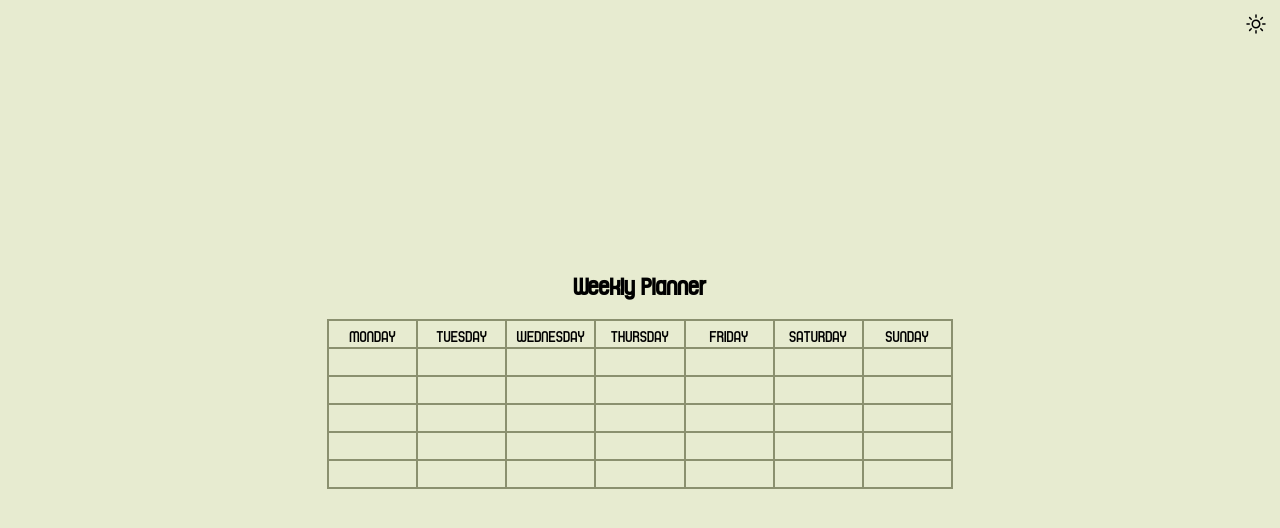
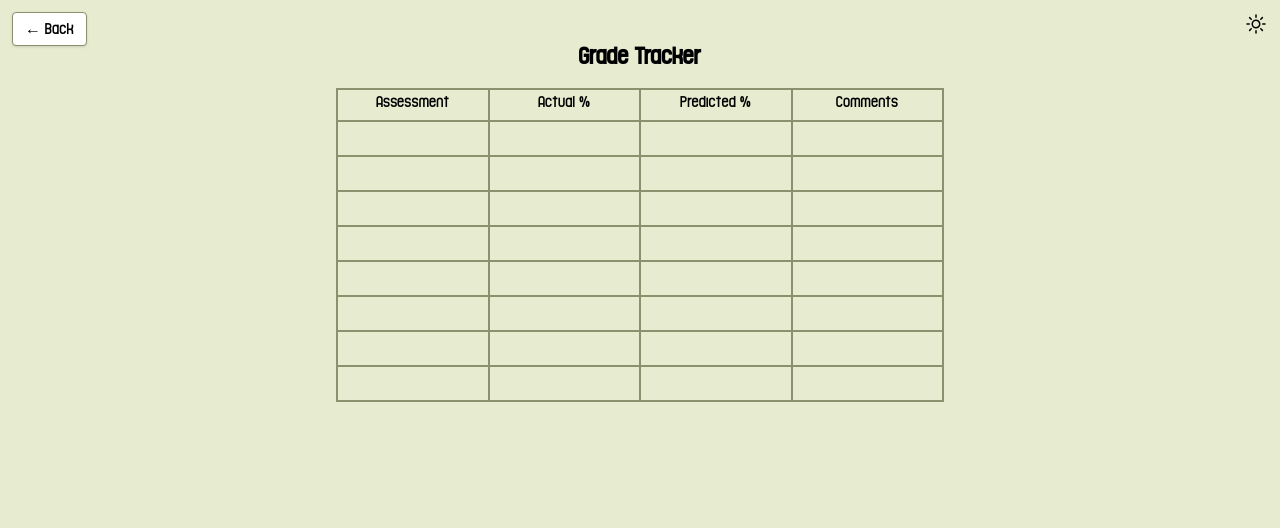
Before and after one commit to AdityaGarg1165/tanishk, a Next.js app: page /tracker in a window 1280 px wide. Shown: the top 528 px of the page. Built offline with nearby package versions, Linux system fonts and the light colour scheme.

Commit message:
added planner

```diff
--- a/app/page.jsx
+++ b/app/page.jsx
@@ -189,6 +189,11 @@ export default function TablePage() {
               onClick={() => router.push('/planner')}
               title="Go to Planner"
             />
+            <div
+              className="absolute top-2 right-0 w-12 h-12 cursor-pointer -translate-x-2 -translate-y-2"
+              onClick={() => router.push('/tracker')}
+              title="Go to Planner"
+            />
           </motion.div>
         </div>
       </motion.div>
--- a/app/planner/page.jsx
+++ b/app/planner/page.jsx
@@ -1,13 +1,25 @@
 'use client'
 import { useState } from "react";
 import { motion } from 'framer-motion'
+import { useRouter } from "next/navigation";
 
 export default function Planner() {
+  const router = useRouter();
   const [theme, setTheme] = useState("yellow");
+  const [plannerData, setPlannerData] = useState(
+    Array(5).fill(null).map(() => Array(7).fill(""))
+  );
+
   const themes = {
-    yellow: { bg: "#e7ebd0", border: "#8b906f", graph: "yellow_graph.png", m: "yellow_tree", l: "yellow_coin1", r: "yellow_coin2" },
-    blue: { bg: "#e2f4f8", border: "#6f7f90", graph: "blue_graph.png", m: "blue_fish", l: "blue_coin1", r: "blue_coin2" },
-    sand: { bg: "#efd5b4", border: "#8f7f6f", graph: "sand_graph.png", m: "sand_wheel", l: "sand_coin1", r: "sand_coin2" },
+    yellow: { bg: "#e7ebd0", border: "#8b906f" },
+    blue: { bg: "#e2f4f8", border: "#6f7f90" },
+    sand: { bg: "#efd5b4", border: "#8f7f6f" },
+  };
+
+  const handleChange = (row, col, value) => {
+    const updated = [...plannerData];
+    updated[row][col] = value;
+    setPlannerData(updated);
   };
 
   return (
@@ -15,12 +27,23 @@ export default function Planner() {
       className="flex justify-center items-center min-h-screen w-full relative overflow-hidden"
       style={{ backgroundColor: themes[theme].bg }}
     >
-      {/* Rotation for portrait mode */}
+      {/* Back Button */}
+      <motion.button
+        className="absolute top-3 right-3 bg-white px-3 py-1 rounded shadow text-sm"
+        onClick={() => router.back()}
+        initial={{ opacity: 0 }}
+        animate={{ opacity: 1 }}
+        transition={{ duration: 0.4 }}
+        style={{ fontFamily: "toon around" }}
+      >
+        ← Back
+      </motion.button>
+
       <div className="landscape-wrapper">
         {/* Theme Switcher */}
         <motion.div
           key={theme}
-          className="absolute right-3 top-3"
+          className="absolute left-3 top-3"
           initial={{ opacity: 0 }}
           animate={{ opacity: 1 }}
           transition={{ duration: 0.5, delay: 0.3 }}
@@ -40,7 +63,7 @@ export default function Planner() {
               d="M12 3v2.25m6.364.386-1.591 1.591M21 12h-2.25m-.386 6.364-1.591-1.591M12 18.75V21m-4.773-4.227-1.591 1.591M5.25 12H3m4.227-4.773L5.636 5.636M15.75 12a3.75 3.75 0 1 1-7.5 0 3.75 3.75 0 0 1 7.5 0Z"
             />
           </svg>
-          <div id="theme-menu" className="absolute right-0 mt-2 bg-white p-2 rounded shadow hidden z-50">
+          <div id="theme-menu" className="absolute left-0 mt-2 bg-white p-2 rounded shadow hidden z-50">
             {Object.keys(themes).map((t) => (
               <button
                 key={t}
@@ -90,8 +113,8 @@ export default function Planner() {
               }}
             >
               <thead>
-                <motion.tr className="grid grid-cols-7 ">
-                  {['MONDAY','TUESDAY','WEDNESDAY','THURSDAY','FRIDAY','SATURDAY','SUNDAY'].map((day, index) => (
+                <motion.tr className="grid grid-cols-7">
+                  {['MONDAY', 'TUESDAY', 'WEDNESDAY', 'THURSDAY', 'FRIDAY', 'SATURDAY', 'SUNDAY'].map((day, index) => (
                     <motion.th
                       key={index}
                       className="border text-center font-normal h-7"
@@ -100,15 +123,13 @@ export default function Planner() {
                       animate={{ opacity: 1, y: 0 }}
                       transition={{ duration: 0.5, delay: 1.2 + index * 0.1 }}
                     >
-                      <p style={{ fontFamily: "toon around" }} className="mt-1">
-                        {day}
-                      </p>
+                      <p style={{ fontFamily: "toon around" }} className="mt-1">{day}</p>
                     </motion.th>
                   ))}
                 </motion.tr>
               </thead>
               <tbody>
-                {Array(5).fill(0).map((_, rowIndex) => (
+                {plannerData.map((row, rowIndex) => (
                   <motion.tr
                     key={rowIndex}
                     className="grid grid-cols-7 h-7"
@@ -116,16 +137,22 @@ export default function Planner() {
                     animate={{ opacity: 1, y: 0 }}
                     transition={{ duration: 0.6, delay: 1.5 + rowIndex * 0.2 }}
                   >
-                    {Array(7).fill('').map((_, cellIndex) => (
+                    {row.map((cell, colIndex) => (
                       <motion.td
-                        key={cellIndex}
-                        className="border text-center h-7"
+                        key={colIndex}
+                        className="border text-center h-7 p-0"
                         style={{ borderColor: themes[theme].border }}
                         initial={{ opacity: 0, scale: 0.8 }}
                         animate={{ opacity: 1, scale: 1 }}
-                        transition={{ duration: 0.5, delay: 1.8 + cellIndex * 0.1 }}
+                        transition={{ duration: 0.5, delay: 1.8 + colIndex * 0.1 }}
                       >
-                        <p className="mt-1" style={{ fontFamily: "toon around" }} />
+                        <input
+                          type="text"
+                          value={cell}
+                          onChange={(e) => handleChange(rowIndex, colIndex, e.target.value)}
+                          className="w-full h-full text-center bg-transparent outline-none"
+                          style={{ fontFamily: "toon around" }}
+                        />
                       </motion.td>
                     ))}
                   </motion.tr>
@@ -154,6 +181,11 @@ export default function Planner() {
             overflow: hidden;
             position: absolute;
           }
+
+          .absolute {
+            position: fixed;
+            z-index: 50;
+          }
         }
       `}</style>
     </div>
--- a/app/tracker/page.jsx
+++ b/app/tracker/page.jsx
@@ -1,23 +1,52 @@
 'use client'
 import { useState } from "react";
+import { useRouter } from "next/navigation";
 import { motion } from 'framer-motion'
 
 export default function Tracker() {
+  const router = useRouter();
   const [theme, setTheme] = useState("yellow");
+  const [tableData, setTableData] = useState(
+    Array.from({ length: 8 }, () => ({
+      assessment: "",
+      actual: "",
+      predicted: "",
+      comments: "",
+    }))
+  );
+
   const themes = {
-    yellow: { bg: "#e7ebd0", border: "#8b906f", graph: "yellow_graph.png", m: "yellow_tree", l: "yellow_coin1", r: "yellow_coin2" },
-    blue: { bg: "#e2f4f8", border: "#6f7f90", graph: "blue_graph.png", m: "blue_fish", l: "blue_coin1", r: "blue_coin2" },
-    sand: { bg: "#efd5b4", border: "#8f7f6f", graph: "sand_graph.png", m: "sand_wheel", l: "sand_coin1", r: "sand_coin2" },
+    yellow: { bg: "#e7ebd0", border: "#8b906f" },
+    blue: { bg: "#e2f4f8", border: "#6f7f90" },
+    sand: { bg: "#efd5b4", border: "#8f7f6f" },
+  };
+
+  const headers = ["Assessment", "Actual %", "Predicted %", "Comments"];
+
+  const handleChange = (rowIdx, key, value) => {
+    const updated = [...tableData];
+    updated[rowIdx][key] = value;
+    setTableData(updated);
   };
 
   return (
     <div
-      className="flex justify-center items-center min-h-screen w-full relative overflow-hidden"
+      className="flex justify-center items-start py-10 min-h-screen w-full relative overflow-hidden"
       style={{ backgroundColor: themes[theme].bg }}
     >
-      {/* Rotation for portrait mode */}
-      <div className="landscape-wrapper">
-        {/* Theme Switcher */}
+      {/* Back Button */}
+      <motion.button
+        onClick={() => router.back()}
+        className="absolute left-3 top-3 bg-white border px-3 py-1 rounded shadow"
+        style={{ fontFamily: "toon around", borderColor: themes[theme].border }}
+        initial={{ opacity: 0, x: -20 }}
+        animate={{ opacity: 1, x: 0 }}
+        transition={{ duration: 0.5, delay: 0.3 }}
+      >
+        ← Back
+      </motion.button>
+
+      {/* Theme Toggle Button */}
       <motion.div
         key={theme}
         className="absolute right-3 top-3"
@@ -32,7 +61,7 @@ export default function Tracker() {
           strokeWidth={1.5}
           stroke="currentColor"
           className="size-6 cursor-pointer"
-            onClick={() => document.getElementById("theme-menu").classList.toggle("hidden")}
+          onClick={() => document.getElementById("theme-menu")?.classList.toggle("hidden")}
         >
           <path
             strokeLinecap="round"
@@ -47,7 +76,7 @@ export default function Tracker() {
               className="block w-full text-left px-4 py-2 hover:bg-gray-200"
               onClick={() => {
                 setTheme(t);
-                  document.getElementById("theme-menu").classList.add("hidden");
+                document.getElementById("theme-menu")?.classList.add("hidden");
               }}
             >
               {t.charAt(0).toUpperCase() + t.slice(1)}
@@ -56,33 +85,31 @@ export default function Tracker() {
         </div>
       </motion.div>
 
-        {/* Main Content */}
       <motion.div
         key={theme}
-          className="flex flex-col items-center gap-4 w-full max-w-screen-md px-4"
+        className="flex flex-col items-center gap-4 w-full max-w-screen-sm px-4"
         initial={{ opacity: 0 }}
         animate={{ opacity: 1 }}
         transition={{ duration: 0.8, delay: 0.5 }}
       >
-          {/* Heading */}
         <motion.h2
           key={theme}
           initial={{ opacity: 0, y: -10 }}
           animate={{ opacity: 1, y: 0 }}
           transition={{ duration: 0.6, delay: 0.8 }}
-            className="text-2xl font-semibold text-center -mt-10"
+          className="text-2xl font-semibold text-center"
           style={{ fontFamily: "toon around" }}
         >
-            Weekly Planner
+          Grade Tracker
         </motion.h2>
 
         <div className="overflow-x-auto w-full">
           <motion.table
             key={theme}
-              className="border-collapse border w-full max-w-[85%] mx-auto"
+            className="border-collapse border w-full mx-auto"
             style={{ borderColor: themes[theme].border }}
-              initial={{ opacity: 0, scale: 0.5, rotate: 0 }}
-              animate={{ opacity: 1, scale: 1, rotate: 360 }}
+            initial={{ opacity: 0, scale: 0.95 }}
+            animate={{ opacity: 1, scale: 1 }}
             transition={{
               duration: 0.8,
               delay: 1,
@@ -90,72 +117,45 @@ export default function Tracker() {
             }}
           >
             <thead>
-                <motion.tr className="grid grid-cols-7 ">
-                  {['MONDAY','TUESDAY','WEDNESDAY','THURSDAY','FRIDAY','SATURDAY','SUNDAY'].map((day, index) => (
-                    <motion.th
-                      key={index}
-                      className="border text-center font-normal h-7"
-                      style={{ borderColor: themes[theme].border }}
-                      initial={{ opacity: 0, y: -20 }}
-                      animate={{ opacity: 1, y: 0 }}
-                      transition={{ duration: 0.5, delay: 1.2 + index * 0.1 }}
+              <tr className="grid grid-cols-4">
+                {headers.map((header, i) => (
+                  <th
+                    key={i}
+                    className="border text-center font-medium h-8"
+                    style={{ borderColor: themes[theme].border, fontFamily: "toon around" }}
                   >
-                      <p style={{ fontFamily: "toon around" }} className="mt-1">
-                        {day}
-                      </p>
-                    </motion.th>
+                    {header}
+                  </th>
                 ))}
-                </motion.tr>
+              </tr>
             </thead>
             <tbody>
-                {Array(5).fill(0).map((_, rowIndex) => (
-                  <motion.tr
-                    key={rowIndex}
-                    className="grid grid-cols-7 h-7"
-                    initial={{ opacity: 0, y: 20 }}
-                    animate={{ opacity: 1, y: 0 }}
-                    transition={{ duration: 0.6, delay: 1.5 + rowIndex * 0.2 }}
+              {tableData.map((row, rowIdx) => (
+                <tr key={rowIdx} className="grid grid-cols-4">
+                  {headers.map((key, colIdx) => {
+                    const colKey = key.toLowerCase().replace(/\s/g, '');
+                    return (
+                      <td
+                        key={colIdx}
+                        className="border text-center p-1"
+                        style={{ borderColor: themes[theme].border }}
                       >
-                    {Array(7).fill('').map((_, cellIndex) => (
-                      <motion.td
-                        key={cellIndex}
-                        className="border text-center h-7"
-                        style={{ borderColor: themes[theme].border }}
-                        initial={{ opacity: 0, scale: 0.8 }}
-                        animate={{ opacity: 1, scale: 1 }}
-                        transition={{ duration: 0.5, delay: 1.8 + cellIndex * 0.1 }}
-                      >
-                        <p className="mt-1" style={{ fontFamily: "toon around" }} />
-                      </motion.td>
-                    ))}
-                  </motion.tr>
+                        <input
+                          type="text"
+                          value={row[colKey]}
+                          onChange={(e) => handleChange(rowIdx, colKey, e.target.value)}
+                          className="w-full bg-transparent outline-none text-center"
+                          style={{ fontFamily: "toon around" }}
+                        />
+                      </td>
+                    );
+                  })}
+                </tr>
               ))}
             </tbody>
           </motion.table>
         </div>
       </motion.div>
     </div>
-
-      <style jsx global>{`
-        .landscape-wrapper {
-          width: 100vw;
-          height: 100vh;
-          display: flex;
-          justify-content: center;
-          align-items: center;
-        }
-
-        @media screen and (orientation: portrait) {
-          .landscape-wrapper {
-            transform: rotate(90deg);
-            transform-origin: center center;
-            width: 100vh;
-            height: 100vw;
-            overflow: hidden;
-            position: absolute;
-          }
-        }
-      `}</style>
-    </div>
   );
 }
```
Lines whose indentation alone changed are shown as unchanged.
